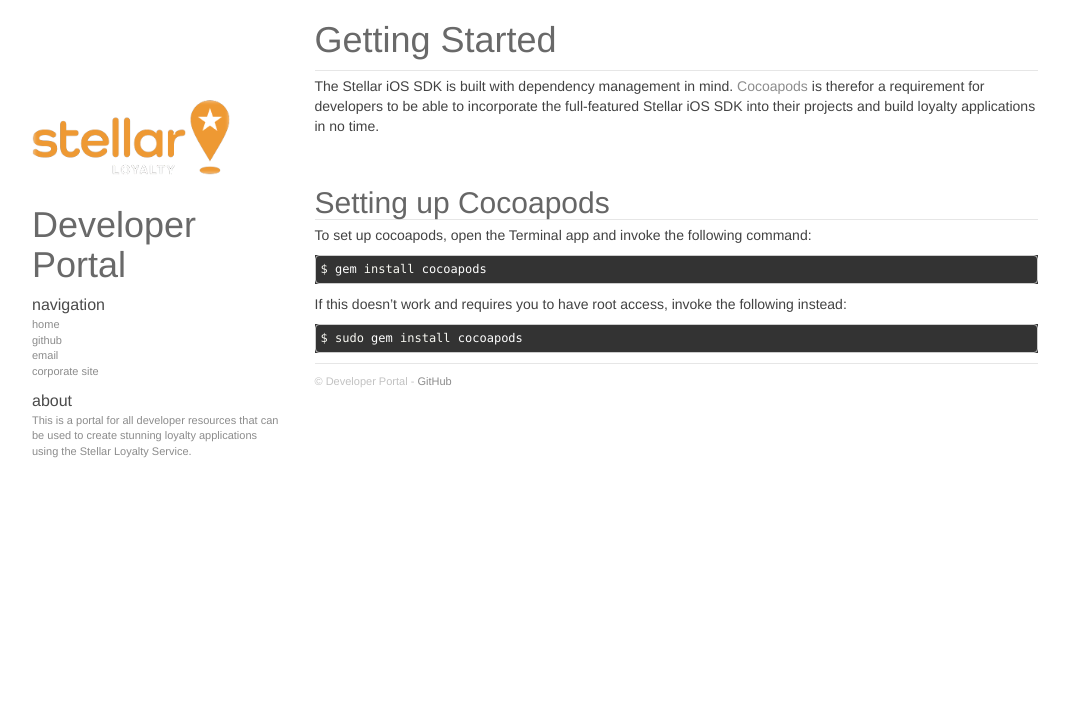
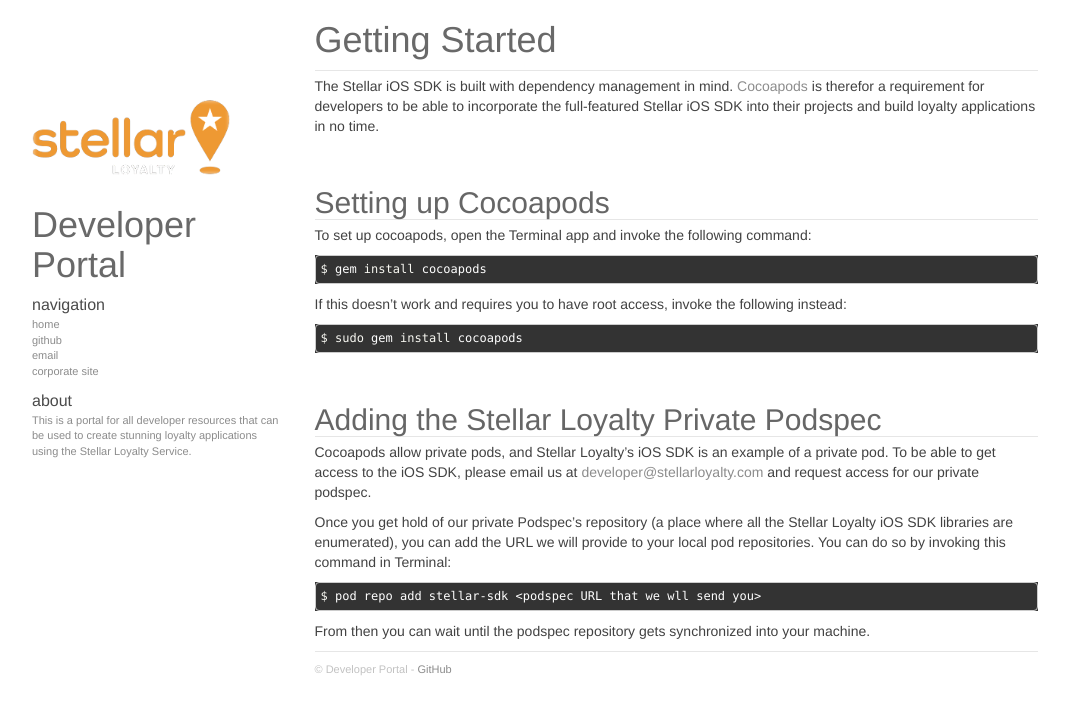
Before and after one commit to jofell/stellar-dev, a Jekyll site: the page built from _ios_sdk/pages/00_getting_started.md, in a window 1280 px wide. Shown: the top 714 px of the page, without its empty margins (58-1127 px from the left). Built offline with Jekyll 4.4.1, drawn with Linux system fonts in a browser that asks for light colours; nearby versions of some CDN libraries; Markdown is read by kramdown in place of the engine named in the settings.

Commit message:
Added private podspec installation instructions

```diff
--- a/_ios_sdk/pages/00_getting_started.md
+++ b/_ios_sdk/pages/00_getting_started.md
@@ -18,3 +18,15 @@
 {% highlight bash %}
 $ sudo gem install cocoapods
 {% endhighlight %}
+
+## Adding the Stellar Loyalty Private Podspec
+
+Cocoapods allow private pods, and Stellar Loyalty's iOS SDK is an example of a private pod. To be able to get access to the iOS SDK, please email us at [developer@stellarloyalty.com](developer@stellarloyalty.com) and request access for our private podspec.
+
+Once you get hold of our private Podspec's repository (a place where all the Stellar Loyalty iOS SDK libraries are enumerated), you can add the URL we will provide to your local pod repositories. You can do so by invoking this command in Terminal:
+
+{% highlight bash %}
+$ pod repo add stellar-sdk <podspec URL that we wll send you>
+{% endhighlight %}
+
+From then you can wait until the podspec repository gets synchronized into your machine.
```
